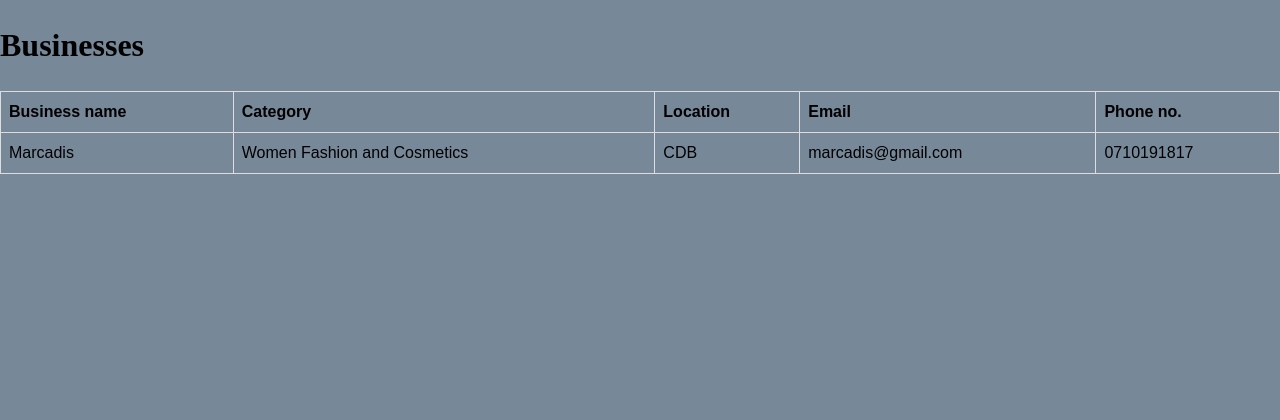
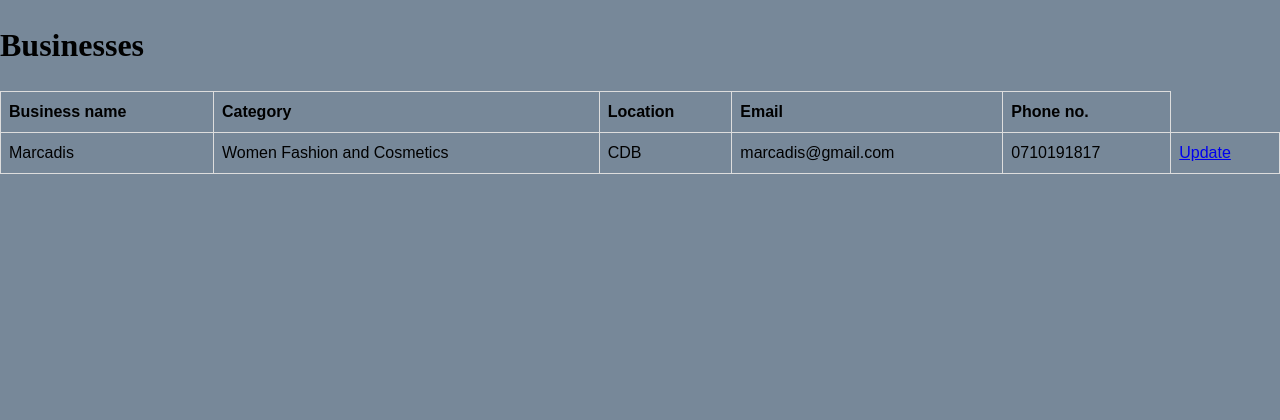
Before and after one commit to CaptainMumo/biashara_business_review, a Flask app: page /businesses/1 in a window 1280 px wide. Shown: the part 181-601 px from the top of the page. Run offline with Flask 2, Linux system fonts and the light colour scheme; a user stored in the database is signed in; data comes from the database, SQL or seed files in the repository.

Commit message:
add link for updating business profile

```diff
--- a/flaskapp/templates/view_business.html
+++ b/flaskapp/templates/view_business.html
@@ -10,6 +10,7 @@
             <th>Location</th>
             <th>Email</th>
             <th>Phone no.</th>
+
         </tr>
     </thead>
     <tbody>
@@ -19,6 +20,9 @@
             <td>{{ business.location }}</td>
             <td>{{ business.email }}</td>
             <td>{{ business.phone }}</td>
+            {% if business.owner == current_user %}
+                <td><a href="{{ url_for('update_business', business_id=business.id) }}">Update</a></td>
+            {% endif %}
         </tr>
     </tbody>
 </table>
```
